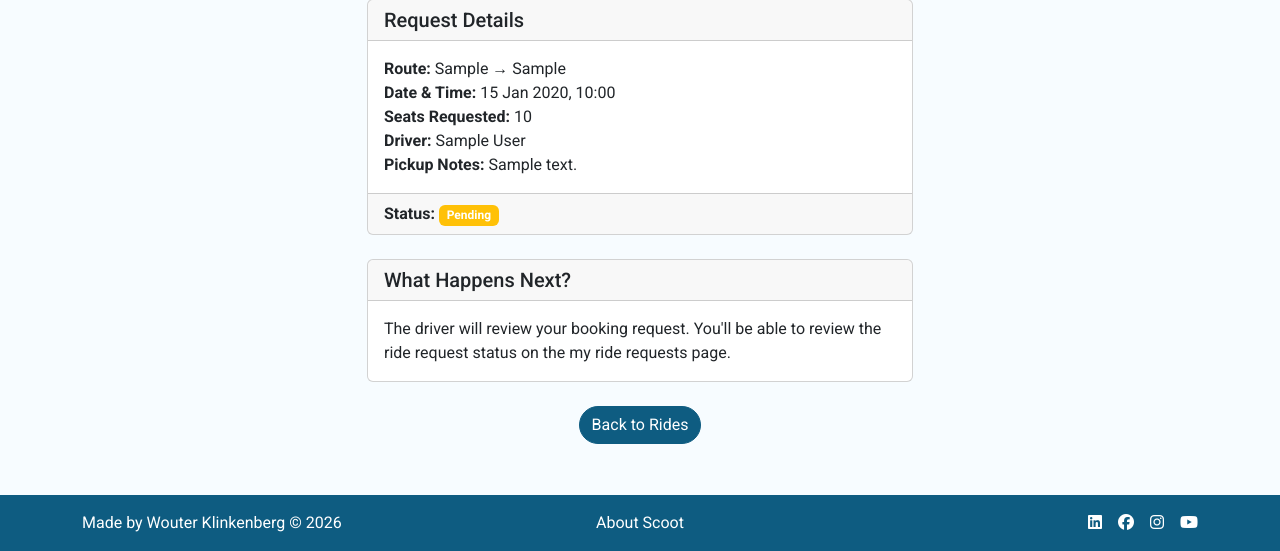
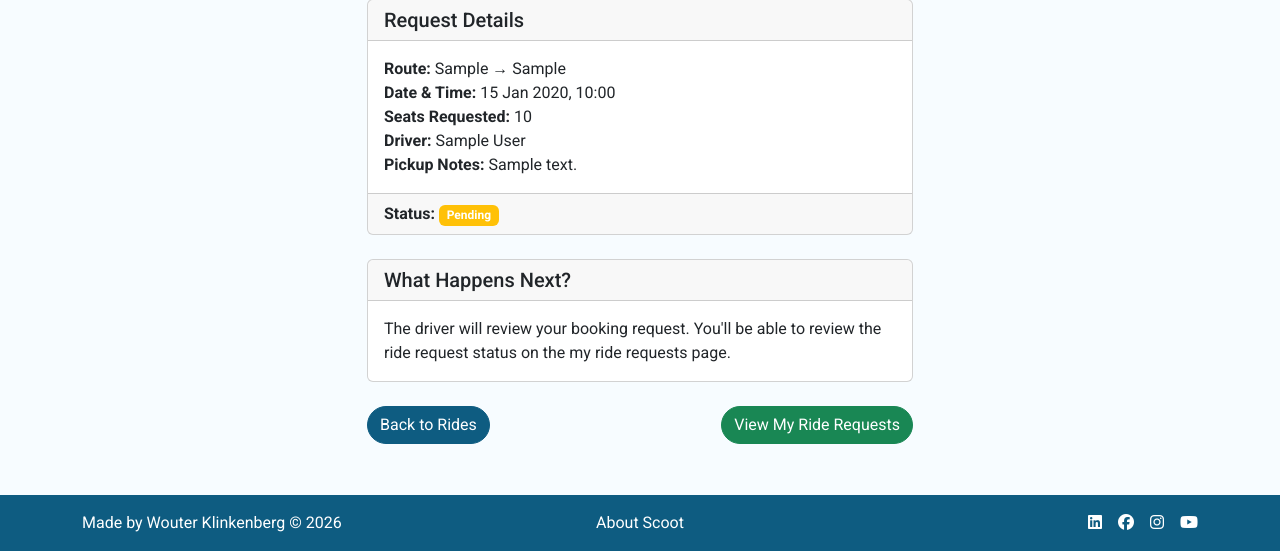
Before and after one commit to wouter-codes/scoot, a Django app: page /booking/1/confirmation/ in a window 1280 px wide. Shown: the part 249-800 px from the top of the page. Run offline with Django 5.2, Linux system fonts and the light colour scheme; a user stored in the database is signed in; tables that the repository leaves empty hold one stand-in row (values such as "Sample post"); some libraries are stand-ins or nearby versions; some web fonts are replaced.

Commit message:
Update action buttons layout in ride request confirmation template

```diff
--- a/rides/templates/rides/ride_request_confirmation.html
+++ b/rides/templates/rides/ride_request_confirmation.html
@@ -41,8 +41,9 @@
             </div>
 
             <!-- Action Buttons -->
-            <div class="d-grid gap-2 d-md-flex justify-content-md-center">
+            <div class="d-flex justify-content-between w-100">
                 <a href="{% url 'search_rides' %}" class="btn btn-primary">Back to Rides</a>
+                <a href="{% url 'my_ride_requests' %}" class="btn btn-success">View My Ride Requests</a>
             </div>
         </div>
     </div>
```
